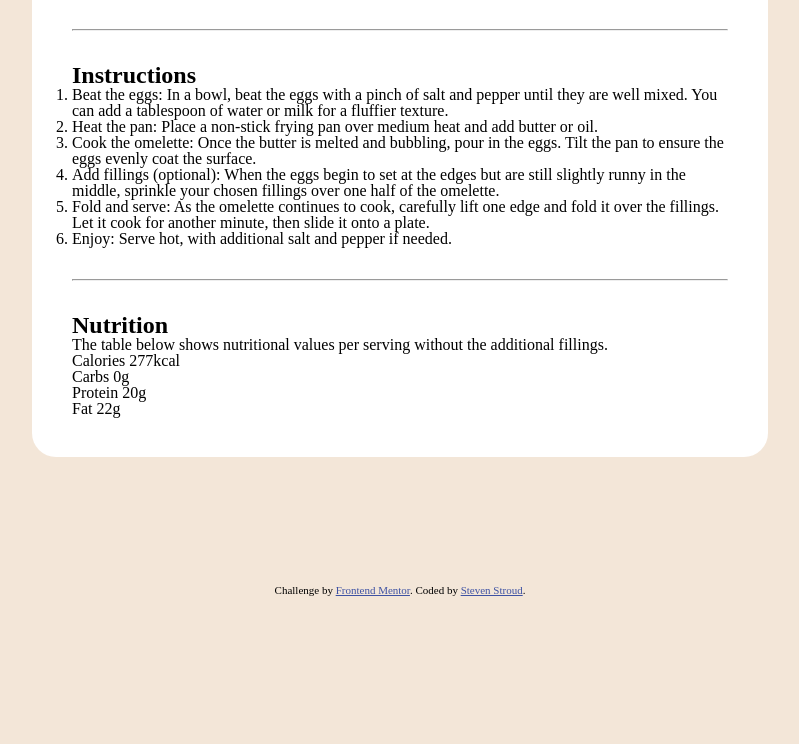
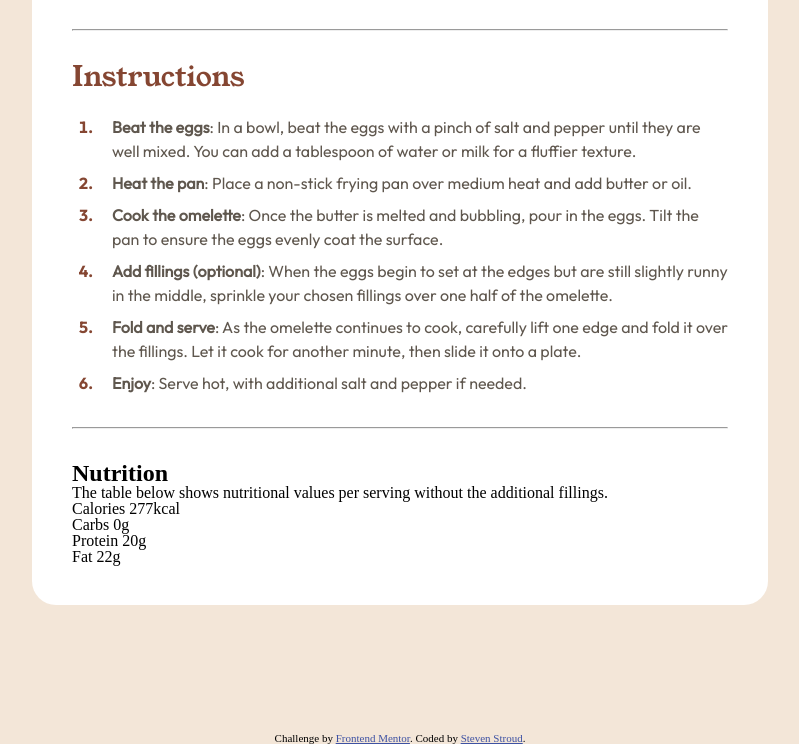
Before and after one commit to Stroudy/FEM-Recipe, a website: page src/index.html in a window 1280 px wide. Shown: the part 1063-1807 px from the top of the page, without its empty margins (240-1039 px from the left). Before the commit the page ends 1659 px from the top, so only its background shows below. Drawn offline with Linux system fonts and the light colour scheme.

Commit message:
Instructions styling completed
Trying to be super precise using a figma files alot to learn but it is getting easier

```diff
--- a/src/index.html
+++ b/src/index.html
@@ -71,34 +71,34 @@
 
           <ol class="card__instructions-list">
             <li  class="card__instructions-item">
-              Beat the eggs: In a bowl, beat the eggs with a pinch of salt and
+              <strong>Beat the eggs</strong>: In a bowl, beat the eggs with a pinch of salt and
               pepper until they are well mixed. You can add a tablespoon of water
               or milk for a fluffier texture.
             </li>
 
             <li class="card__instructions-item">
-              Heat the pan: Place a non-stick frying pan over medium heat and add
+              <strong>Heat the pan</strong>: Place a non-stick frying pan over medium heat and add
               butter or oil.
             </li class="card__instructions-item">
 
             <li class="card__instructions-item">
-              Cook the omelette: Once the butter is melted and bubbling, pour in
+              <strong>Cook the omelette</strong>: Once the butter is melted and bubbling, pour in
               the eggs. Tilt the pan to ensure the eggs evenly coat the surface.
             </li>
 
             <li class="card__instructions-item">
-              Add fillings (optional): When the eggs begin to set at the edges but
+              <strong>Add fillings (optional)</strong>: When the eggs begin to set at the edges but
               are still slightly runny in the middle, sprinkle your chosen
               fillings over one half of the omelette.
             </li>
 
             <li class="card__instructions-item">
-              Fold and serve: As the omelette continues to cook, carefully lift
+              <strong>Fold and serve</strong>: As the omelette continues to cook, carefully lift
               one edge and fold it over the fillings. Let it cook for another
               minute, then slide it onto a plate.
             </li>
 
-            <li class="card__instructions-item">Enjoy: Serve hot, with additional salt and pepper if needed.</li>
+            <li class="card__instructions-item"><strong>Enjoy</strong>: Serve hot, with additional salt and pepper if needed.</li>
           </ol>
         </div>
 
--- a/src/scss/style.scss
+++ b/src/scss/style.scss
@@ -126,20 +126,42 @@ body {
         }
     }
     &__instructions {
-        text-decoration: none;
+        display: grid;
+        row-gap: spacing.$spacing-300;
 
         &-title {
-            text-decoration: none;
+            color: variable.$brown80;
+            font-family: "young-serif";
+            line-height: 100%;
+            font-size: 28px;
+            letter-spacing: 0px;
+            font-weight: normal;
+        }
+        &-list {
+            font-family: "outfit-regular";
+            line-height: 150%;
+            font-size: 16px;
+            letter-spacing: 0px;
+            color: variable.$stone60;
+            display: grid;
+            row-gap: spacing.$spacing-100;
+            padding-left: spacing.$spacing-300;
+        }
 
-            &-list {
-                text-decoration: none;
+        & li {
+            padding-left: spacing.$spacing-200;
+        }
 
-                &-item {
-                    text-decoration: none;
-                }
+        &-text {
+        }
+        &-item {
+            &::marker {
+                color: variable.$brown80;
+                font-family: "outfit-bold";
             }
         }
     }
+
     &__nutrition {
         text-decoration: none;
 
```
Also changed, not shown: dist/css/style.css, src/scss/style.css, 2 other files.
